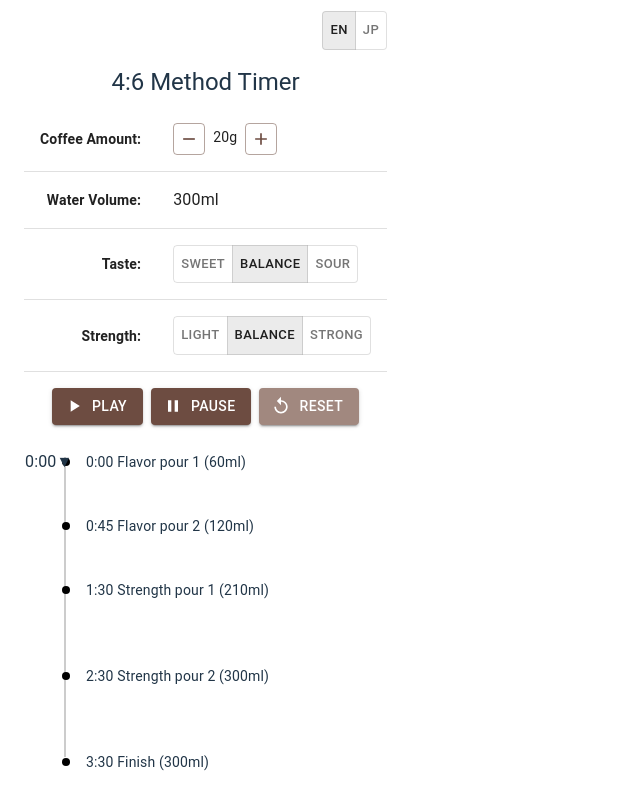
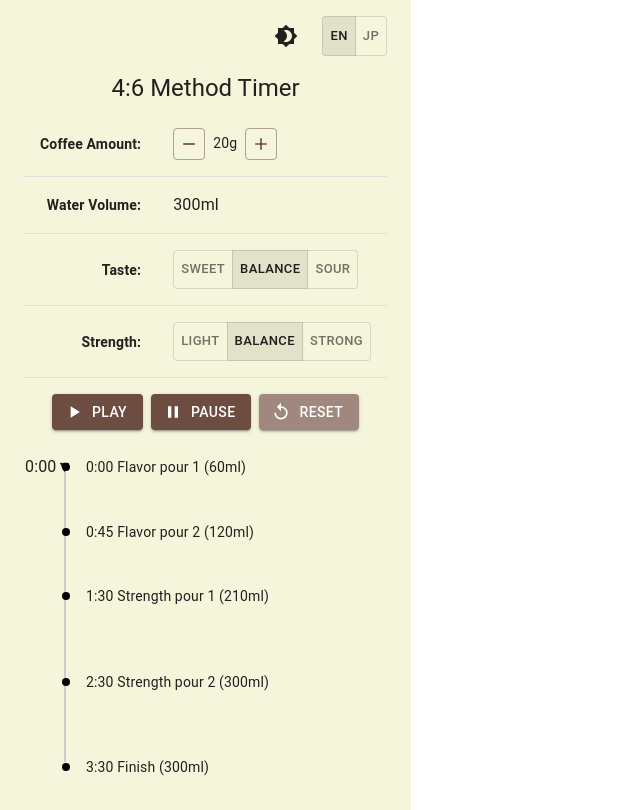
Before and after one commit to takatama/46timer, a React (Vite) app: page / in a window 1280 px wide. Shown: the whole page, without its empty margins (0-640 px from the left). Built offline with nearby package versions, Linux system fonts and the light colour scheme.

Commit message:
feat: Implement dark mode toggle and update theme for light/dark modes

```diff
--- a/src/App.tsx
+++ b/src/App.tsx
@@ -10,6 +10,8 @@ import {
   Button,
   ToggleButton,
   ToggleButtonGroup,
+  IconButton,
+  useMediaQuery,
 } from '@mui/material';
 import { createTheme, ThemeProvider } from '@mui/material/styles';
 import PlayArrowIcon from '@mui/icons-material/PlayArrow';
@@ -17,26 +19,30 @@ import PauseIcon from '@mui/icons-material/Pause';
 import ReplayIcon from '@mui/icons-material/Replay';
 import RemoveIcon from '@mui/icons-material/Remove';
 import AddIcon from '@mui/icons-material/Add';
+import Brightness4Icon from '@mui/icons-material/Brightness4';
+import Brightness7Icon from '@mui/icons-material/Brightness7';
 
-// Create an earth-tone theme
-const theme = createTheme({
+// Create theme with both light and dark modes
+const getTheme = (mode: 'light' | 'dark') => createTheme({
   palette: {
+    mode,
     primary: {
-      main: '#6D4C41', // a rich brown
+      main: mode === 'light' ? '#6D4C41' : '#A1887F',
     },
     secondary: {
-      main: '#A1887F', // a softer brown
+      main: mode === 'light' ? '#A1887F' : '#8D6E63',
     },
     background: {
-      default: '#F5F5DC' // a beige background
-    }
+      default: mode === 'light' ? '#F5F5DC' : '#121212',
+      paper: mode === 'light' ? '#FFFFFF' : '#1E1E1E',
+    },
   },
   typography: {
     fontFamily: '"Roboto", "Helvetica", "Arial", sans-serif'
   }
 });
 
-// Translation dictionary
+// Add dark mode translations
 const translations: { [key: string]: { [key: string]: string } } = {
   en: {
     title: "4:6 Method Timer",
@@ -58,7 +64,9 @@ const translations: { [key: string]: { [key: string]: string } } = {
     strengthPour2: "Strength pour 2",
     strengthPour3: "Strength pour 3",
     finish: "Finish",
-    language: "Language"
+    language: "Language",
+    darkMode: "Dark Mode",
+    lightMode: "Light Mode"
   },
   jp: {
     title: "4:6メソッド タイマー",
@@ -80,7 +88,9 @@ const translations: { [key: string]: { [key: string]: string } } = {
     strengthPour2: "濃さ注ぎ2",
     strengthPour3: "濃さ注ぎ3",
     finish: "完成",
-    language: "言語"
+    language: "言語",
+    darkMode: "ダークモード",
+    lightMode: "ライトモード"
   }
 };
 
@@ -170,6 +180,9 @@ function App() {
   const [steps, setSteps] = useState<{ time: number; pourAmount: number; cumulative: number; descriptionKey: string; }[]>([]);
   const [timerRunning, setTimerRunning] = useState(false);
   const timerRef = useRef<number | null>(null);
+  const prefersDarkMode = useMediaQuery('(prefers-color-scheme: dark)');
+  const [darkMode, setDarkMode] = useState(prefersDarkMode);
+  const theme = getTheme(darkMode ? 'dark' : 'light');
 
   // Recalculate steps whenever coffee parameters change
   useEffect(() => {
@@ -185,6 +198,11 @@ function App() {
       }
     };
   }, []);
+
+  // Update dark mode when system preference changes
+  useEffect(() => {
+    setDarkMode(prefersDarkMode);
+  }, [prefersDarkMode]);
 
   // Function to format seconds as "m:ss"
   const formatTime = (seconds: number) => {
@@ -220,7 +238,7 @@ function App() {
   };
 
   // Handler for language toggle
-  const handleLanguageChange = (_event: React.MouseEvent<HTMLElement>, newLang: "en" | "jp") => {
+  const handleLanguageChange = (_e: React.MouseEvent<HTMLElement>, newLang: "en" | "jp") => {
     if (newLang) {
       setLanguage(newLang);
     }
@@ -239,9 +257,21 @@ function App() {
 
   return (
     <ThemeProvider theme={theme}>
-      <Container maxWidth="sm">
-        {/* Language toggle */}
-        <Box sx={{ display: 'flex', justifyContent: 'flex-end', mb: 2 }}>
+      <Container maxWidth="sm" sx={{
+        bgcolor: 'background.default',
+        color: 'text.primary',
+        minHeight: '100vh',
+        py: 2
+      }}>
+        {/* Language and dark mode toggles */}
+        <Box sx={{ display: 'flex', justifyContent: 'flex-end', mb: 2, gap: 2 }}>
+          <IconButton
+            onClick={() => setDarkMode(!darkMode)}
+            color="inherit"
+            title={darkMode ? t.lightMode : t.darkMode}
+          >
+            {darkMode ? <Brightness7Icon /> : <Brightness4Icon />}
+          </IconButton>
           <ToggleButtonGroup
             value={language}
             exclusive
```
